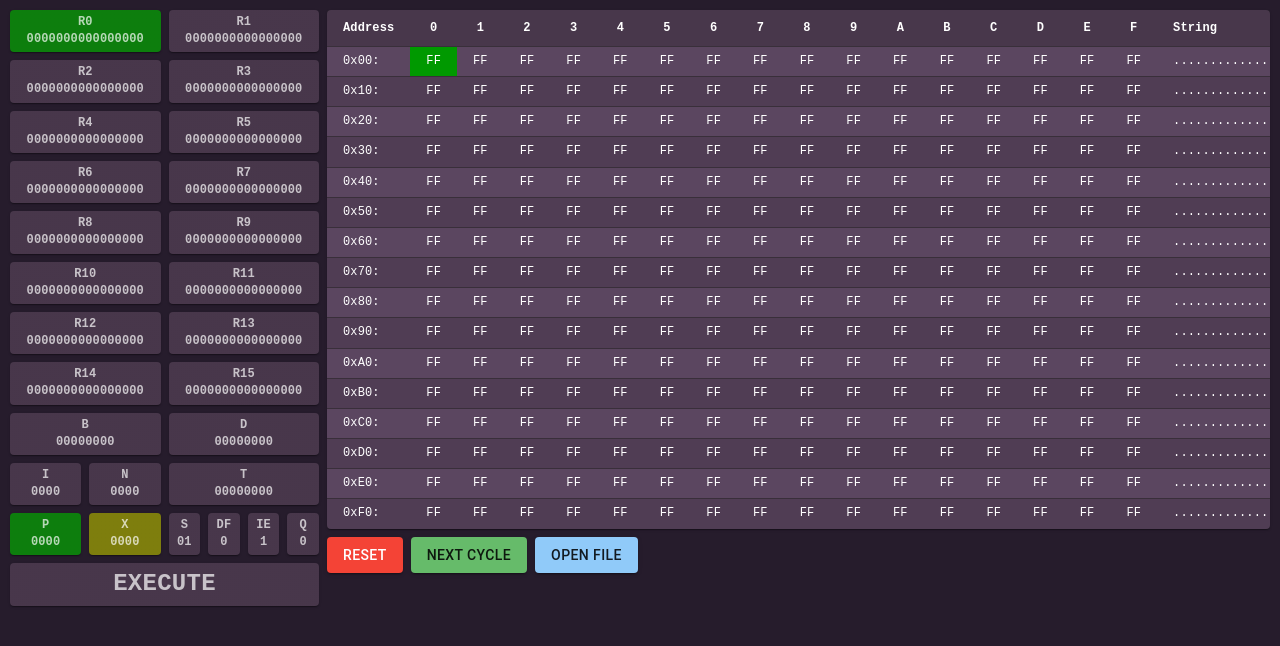
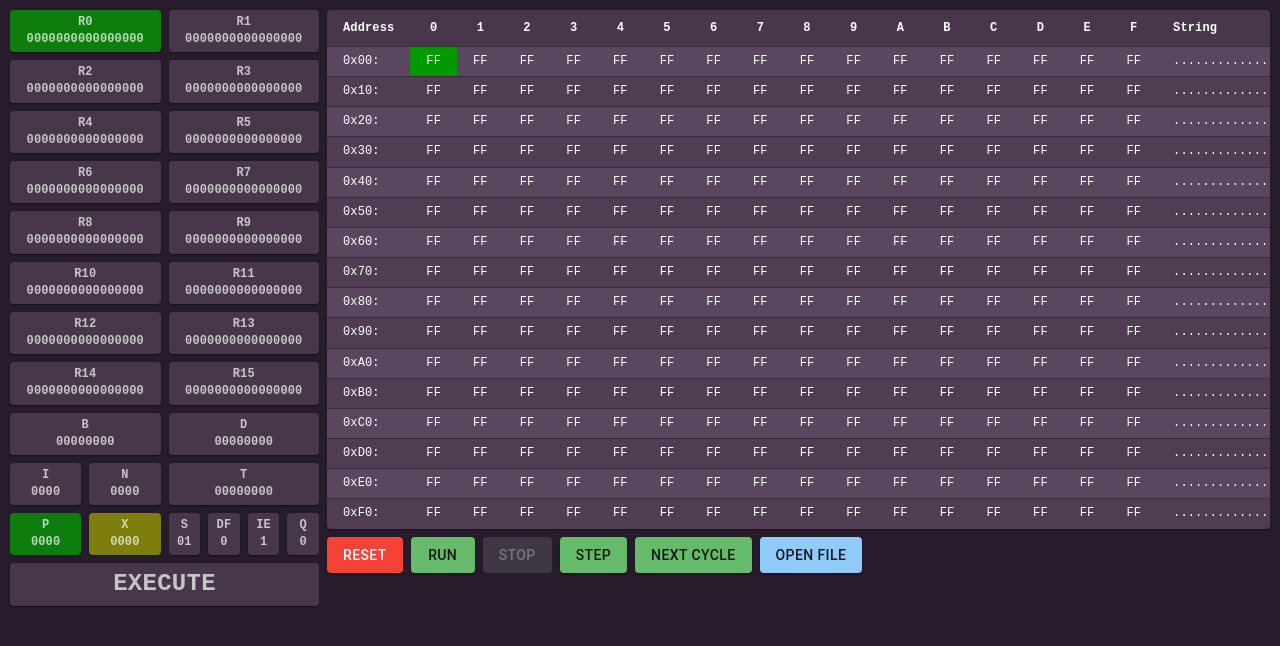
Before and after one commit to zledtriac/CDP1802Emu, a React (Create React App) app in the folder cdp1802app/: page / in a window 1280 px wide. Shown: the top 646 px of the page. Built offline with nearby package versions, Linux system fonts and the light colour scheme.

Commit message:
Added new buttons: RUN, STOP, STEP, and added its functions.

```diff
--- a/cdp1802app/src/App.js
+++ b/cdp1802app/src/App.js
@@ -1,10 +1,8 @@
 //import './App.css';
 
 import * as React from 'react';
-import { styled } from '@mui/material/styles';
 import { ThemeProvider, createTheme } from '@mui/material/styles';
 import Box from '@mui/material/Box';
-import Paper from '@mui/material/Paper';
 import Grid from '@mui/material/Grid';
 import CssBaseline from '@mui/material/CssBaseline';
 import Button from '@mui/material/Button';
@@ -22,15 +20,29 @@ const darkTheme = createTheme({
         default: "#261C2C"
     },
     divider: "#B396B8"
-  },
-});
+}});
 
 function App() {
     const inputFile = React.useRef(null);
+
     const [changer, setChanger] = React.useState(false);
+    const [runState, setRunState] = React.useState(false);
 
     const registers = cdp.getRegisters();
     const memory = cdp.getMemory();
+
+    React.useEffect(function() {
+        let timer = null;
+
+        if(runState) {
+            timer = setTimeout(function() {
+                cdp.nextCycle();
+                setChanger(!changer);
+            }, 500);
+        }
+
+        return () => clearTimeout(timer);
+    });
 
     function forceUpdate() {
         setChanger(!changer);
@@ -41,12 +53,27 @@ function App() {
     }
 
     function onResetButton() {
+        setRunState(false);
         cdp.resetCpu();
         forceUpdate();
     }
 
     function onNextCycleButton() {
         cdp.nextCycle();
+        forceUpdate();
+    }
+
+    function onStop() {
+        setRunState(false);
+    }
+
+    function onRun() {
+        setRunState(true);
+    }
+
+    function onStep() {
+        cdp.nextCycle();
+        while(registers.S > 0) cdp.nextCycle();
         forceUpdate();
     }
 
@@ -73,9 +100,12 @@ function App() {
                         <Stack spacing={1} >
                             <MemoryView mem={memory} pc={registers.R[registers.P]} dp={registers.R[registers.X]} upd={changer} />
                             <Stack direction="row" spacing={1} >
-                            <Button variant="contained" color="error" onClick={onResetButton} >RESET</Button>
-                            <Button variant="contained" color="success" onClick={onNextCycleButton} >NEXT CYCLE</Button>
-                            <Button variant="contained" onClick={onLoadButton} >OPEN FILE</Button>
+                                <Button variant="contained" color="error" onClick={onResetButton}>RESET</Button>
+                                <Button variant="contained" color="success" onClick={onRun} disabled={runState}>RUN</Button>
+                                <Button variant="contained" color="success" onClick={onStop} disabled={!runState}>STOP</Button>
+                                <Button variant="contained" color="success" onClick={onStep} disabled={runState}>STEP</Button>
+                                <Button variant="contained" color="success" onClick={onNextCycleButton} disabled={runState}>NEXT CYCLE</Button>
+                                <Button variant="contained" onClick={onLoadButton} disabled={runState}>OPEN FILE</Button>
                                 <input type='file' id='file' ref={inputFile} style={{display: 'none'}} onChange={onChange} />
                             </Stack>
                         </Stack>
@@ -87,6 +117,4 @@ function App() {
     );
 }
 
-
-
 export default App;
```
Lines whose indentation alone changed are shown as unchanged.
